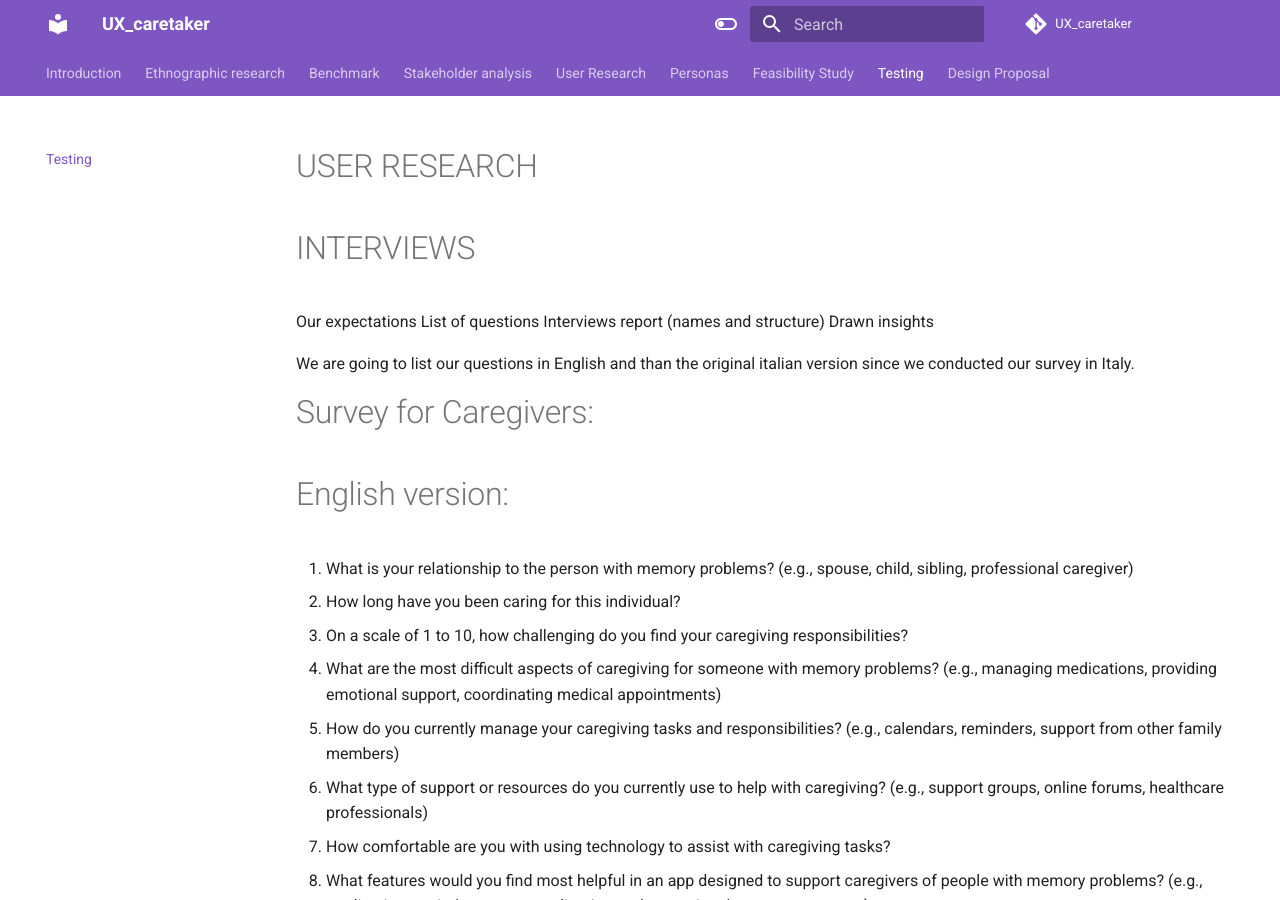
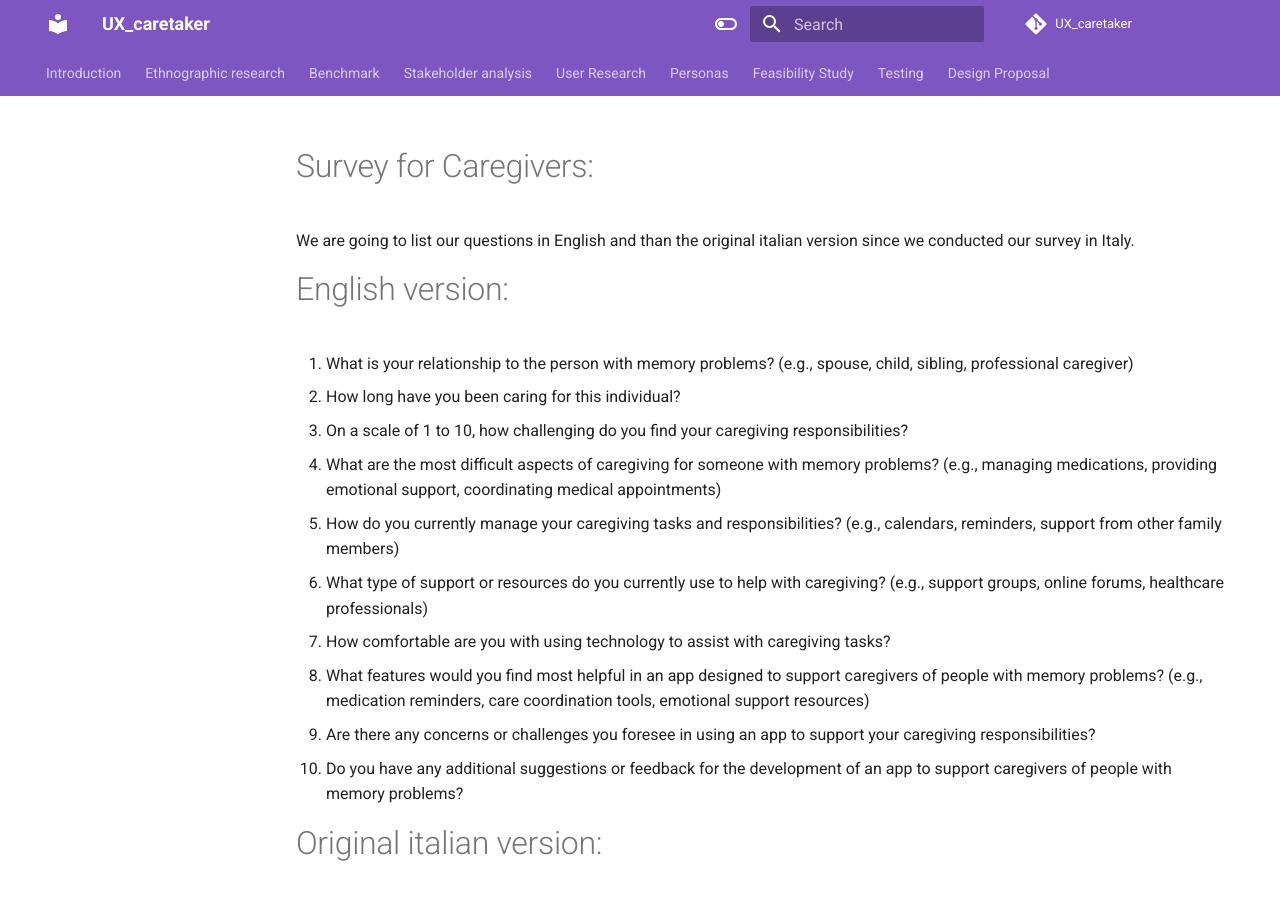
Before and after one commit to teragramgius/GherryPlus, an MkDocs documentation site: the page built from docs/testing1.md, in a window 1280 px wide and 900 px high. Built offline with MkDocs 1.6.1 and Material for MkDocs 9.7.7, drawn with Linux system fonts in a browser that asks for light colours; comment, search, counter and statistics services are not loaded; the version menu is left out; some of the changed text lies outside the part shown.

Commit message:
Update and rename testing.md to testing1.md

```diff
--- a/docs/testing.md
+++ b/docs/testing1.md
@@ -1,16 +1,5 @@
-# USER RESEARCH
-#INTERVIEWS
-Our expectations
-List of questions
-Interviews report (names and structure)
-Drawn insights
-
-
-
-
+# Survey for Caregivers:
 We are going to list our questions in English and than the original italian version since we conducted our survey in Italy.
-
-# Survey for Caregivers:
 
 # English version:
 1. What is your relationship to the person with memory problems? (e.g., spouse, child, sibling, professional caregiver)
```
